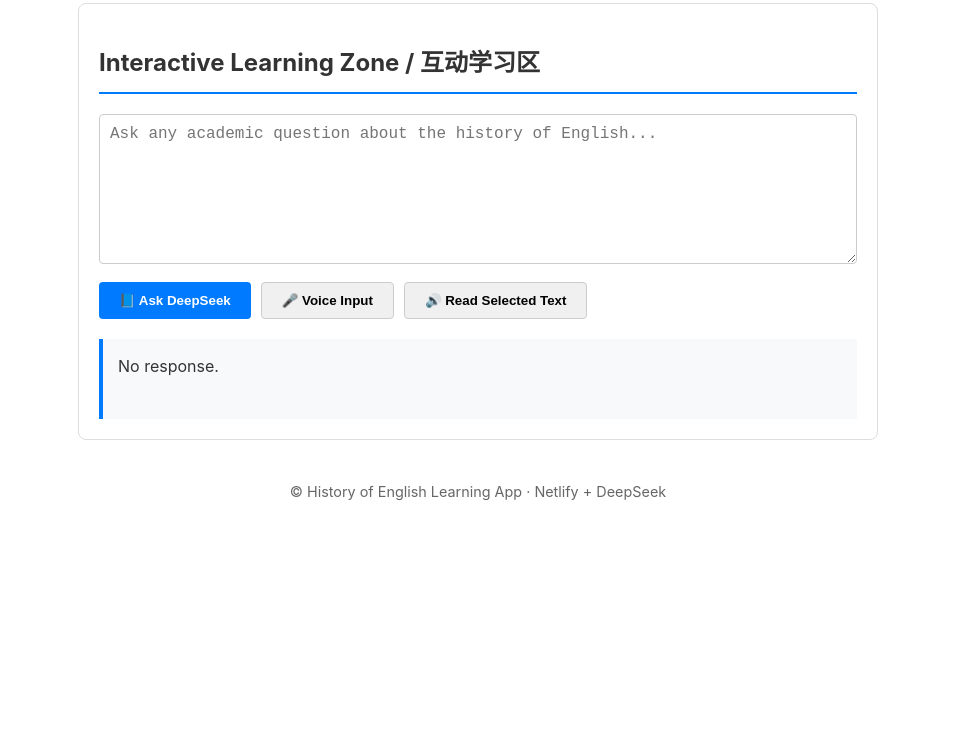
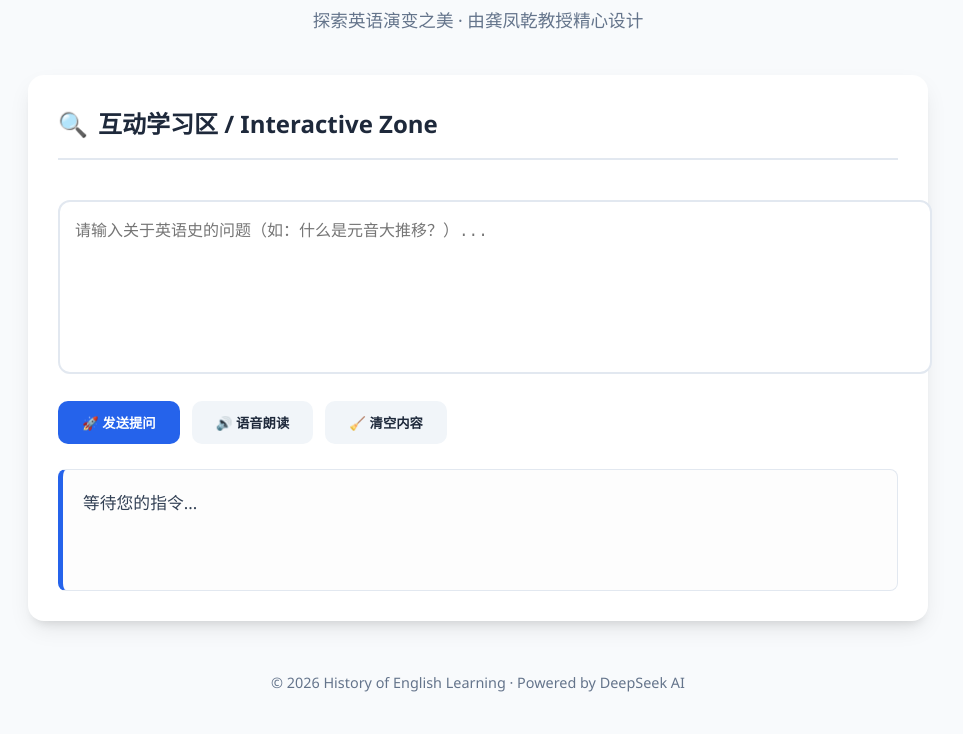
Before and after one commit to gong-fq/ChatGPT, a plain HTML site: page index.html in a window 1280 px wide. Shown: the part 142-876 px from the top of the page, without its empty margins (162-1125 px from the left). Before the commit the page ends 800 px from the top, so only its background shows below. Drawn offline with Linux system fonts and the light colour scheme.

Commit message:
Add files via upload

```diff
--- a/index.html
+++ b/index.html
@@ -6,116 +6,205 @@
     <title>History of English Learning App</title>
     <link rel="icon" href="data:,">
     <style>
-        body { font-family: -apple-system, BlinkMacSystemFont, "Segoe UI", Roboto, sans-serif; line-height: 1.6; max-width: 800px; margin: 0 auto; padding: 20px; color: #333; }
-        .container { border: 1px solid #ddd; border-radius: 8px; padding: 20px; background-color: #fff; }
-        h2 { border-bottom: 2px solid #007bff; padding-bottom: 10px; }
-        textarea { width: 100%; height: 150px; padding: 10px; border: 1px solid #ccc; border-radius: 4px; box-sizing: border-box; font-size: 16px; margin-bottom: 10px; resize: vertical; }
-        .button-group { display: flex; gap: 10px; margin-bottom: 20px; flex-wrap: wrap; }
-        button { padding: 10px 20px; border: none; border-radius: 4px; cursor: pointer; font-weight: bold; background-color: #f0f0f0; border: 1px solid #ccc; transition: all 0.2s; }
-        button:hover { background-color: #e0e0e0; }
-        .btn-primary { background-color: #007bff; color: white; border: none; }
-        .btn-primary:hover { background-color: #0056b3; }
-        #response-box { padding: 15px; background-color: #f8f9fa; border-left: 4px solid #007bff; min-height: 50px; white-space: pre-wrap; margin-top: 10px; }
-        .footer { text-align: center; margin-top: 40px; font-size: 0.9em; color: #666; }
+        :root {
+            --primary-color: #2563eb;
+            --primary-hover: #1d4ed8;
+            --bg-color: #f8fafc;
+            --card-bg: #ffffff;
+            --text-main: #1e293b;
+            --text-muted: #64748b;
+        }
+
+        body {
+            font-family: 'Segoe UI', Roboto, Helvetica, Arial, sans-serif;
+            line-height: 1.6;
+            background-color: var(--bg-color);
+            color: var(--text-main);
+            max-width: 900px;
+            margin: 0 auto;
+            padding: 40px 20px;
+        }
+
+        .header {
+            text-align: center;
+            margin-bottom: 40px;
+            animation: fadeIn 1s ease-in;
+        }
+
+        .header h1 { color: var(--primary-color); margin-bottom: 10px; font-size: 2.5rem; }
+        .header p { color: var(--text-muted); font-size: 1.1rem; }
+
+        .container {
+            background: var(--card-bg);
+            padding: 30px;
+            border-radius: 16px;
+            box-shadow: 0 10px 25px -5px rgba(0, 0, 0, 0.1), 0 8px 10px -6px rgba(0, 0, 0, 0.1);
+        }
+
+        h2 {
+            display: flex;
+            align-items: center;
+            gap: 10px;
+            font-size: 1.5rem;
+            margin-top: 0;
+            color: var(--text-main);
+            border-bottom: 2px solid #e2e8f0;
+            padding-bottom: 15px;
+        }
+
+        textarea {
+            width: 100%;
+            height: 140px;
+            padding: 15px;
+            border: 2px solid #e2e8f0;
+            border-radius: 12px;
+            font-size: 16px;
+            margin: 20px 0;
+            transition: border-color 0.3s;
+            resize: none;
+            outline: none;
+        }
+
+        textarea:focus { border-color: var(--primary-color); }
+
+        .button-group { display: flex; gap: 12px; margin-bottom: 25px; flex-wrap: wrap; }
+
+        button {
+            padding: 12px 24px;
+            border: none;
+            border-radius: 10px;
+            cursor: pointer;
+            font-weight: 600;
+            display: flex;
+            align-items: center;
+            gap: 8px;
+            transition: all 0.2s cubic-bezier(0.4, 0, 0.2, 1);
+        }
+
+        .btn-primary { background-color: var(--primary-color); color: white; }
+        .btn-primary:hover { background-color: var(--primary-hover); transform: translateY(-2px); box-shadow: 0 4px 12px rgba(37, 99, 235, 0.3); }
+        .btn-secondary { background-color: #f1f5f9; color: var(--text-main); }
+        .btn-secondary:hover { background-color: #e2e8f0; transform: translateY(-2px); }
+
+        #response-box {
+            padding: 20px;
+            background-color: #fdfdfd;
+            border: 1px solid #e2e8f0;
+            border-left: 5px solid var(--primary-color);
+            border-radius: 8px;
+            min-height: 80px;
+            white-space: pre-wrap;
+            font-size: 1.05rem;
+            color: #334155;
+            position: relative;
+        }
+
+        /* 打字机光标效果 */
+        .typing::after {
+            content: '|';
+            animation: blink 0.7s infinite;
+            color: var(--primary-color);
+            margin-left: 2px;
+        }
+
+        @keyframes blink { 50% { opacity: 0; } }
+        @keyframes fadeIn { from { opacity: 0; transform: translateY(10px); } to { opacity: 1; transform: translateY(0); } }
+
+        .footer { text-align: center; margin-top: 50px; color: var(--text-muted); font-size: 0.9rem; }
     </style>
 </head>
 <body>
 
     <div class="header">
-        <p>This interactive app introduces the historical development of English. 本应用系统讲解英语从史前阶段到全球英语的发展历程。</p>
-        <p><strong>由龚凤乾教授精心设计</strong></p>
+        <h1>English History AI</h1>
+        <p>探索英语演变之美 · 由龚凤乾教授精心设计</p>
     </div>
 
     <div class="container">
-        <h2>Interactive Learning Zone / 互动学习区</h2>
+        <h2><span>🔍</span> 互动学习区 / Interactive Zone</h2>
 
-        <textarea id="user-input" placeholder="Ask any academic question about the history of English..."></textarea>
+        <textarea id="user-input" placeholder="请输入关于英语史的问题（如：什么是元音大推移？）..."></textarea>
 
         <div class="button-group">
-            <button class="btn-primary" onclick="askAI()">📘 Ask DeepSeek</button>
-            <button onclick="alert('Voice input feature coming soon!')">🎤 Voice Input</button>
-            <button onclick="readText()">🔊 Read Selected Text</button>
+            <button class="btn-primary" onclick="askAI()">🚀 发送提问</button>
+            <button class="btn-secondary" onclick="readText()">🔊 语音朗读</button>
+            <button class="btn-secondary" onclick="document.getElementById('user-input').value=''">🧹 清空内容</button>
         </div>
 
-        <div id="response-box">No response.</div>
+        <div id="response-box">等待您的指令...</div>
     </div>
 
     <div class="footer">
-        © History of English Learning App · Netlify + DeepSeek
+        © 2026 History of English Learning · Powered by DeepSeek AI
     </div>
 
     <script>
-        // 定义 AI 询问函数
+        // 模拟流式输出效果的函数
+        function typeWriter(text, elementId, speed = 30) {
+            const element = document.getElementById(elementId);
+            element.innerHTML = "";
+            element.classList.add('typing');
+            let i = 0;
+
+            function type() {
+                if (i < text.length) {
+                    element.innerHTML += text.charAt(i);
+                    i++;
+                    setTimeout(type, speed);
+                    // 自动滚动到底部
+                    window.scrollTo(0, document.body.scrollHeight);
+                } else {
+                    element.classList.remove('typing');
+                }
+            }
+            type();
+        }
+
         async function askAI() {
             const userInput = document.getElementById('user-input').value;
             const responseBox = document.getElementById('response-box');
 
             if (!userInput.trim()) {
-                alert("Please enter a question! / 请输入问题！");
+                alert("请输入问题！");
                 return;
             }
 
-            // 更新 UI 状态
-            responseBox.innerText = "Waiting for response... / 正在思考中...";
+            responseBox.innerText = "正在思考中，请稍候...";
+            responseBox.classList.add('typing');
 
             try {
-                // 发起 POST 请求到 Netlify Function
                 const response = await fetch("/.netlify/functions/chat", {
                     method: "POST",
-                    headers: {
-                        "Content-Type": "application/json"
-                    },
-                    // 这里发送的数据结构必须与 chat.js 里的 JSON.parse 对应
+                    headers: { "Content-Type": "application/json" },
                     body: JSON.stringify({ question: userInput })
                 });
 
-                // 检查 HTTP 状态码
-                if (!response.ok) {
-                    const errorMsg = await response.text();
-                    throw new Error(`HTTP ${response.status}: ${errorMsg}`);
-                }
-
                 const data = await response.json();
 
-                // 显示结果
-                if (data.answer) {
-                    responseBox.innerText = data.answer;
+                if (response.ok) {
+                    // 调用模拟流式显示
+                    typeWriter(data.answer, 'response-box');
                 } else {
-                    responseBox.innerText = "Error: Invalid response format from server.";
+                    responseBox.classList.remove('typing');
+                    responseBox.innerText = "抱歉，出错了: " + (data.answer || "未知错误");
                 }
-
             } catch (error) {
-                console.error("Fetch Error:", error);
-                responseBox.innerText = "Error contacting server: " + error.message;
+                responseBox.classList.remove('typing');
+                responseBox.innerText = "无法连接到服务器，请检查网络。";
             }
         }
 
-        // 朗读功能的简单实现
-       // 修复后的语音朗读功能：支持中英双语自动切换
         function readText() {
-    // 获取选中的文字，如果没有选中，则获取回复框中的全部文字
             const selection = window.getSelection().toString();
             const textToRead = selection || document.getElementById('response-box').innerText;
 
-    if (textToRead && textToRead !== "No response." && textToRead !== "Waiting for response... / 正在思考中...") {
+            if (textToRead && !textToRead.includes("正在思考")) {
                 const utterance = new SpeechSynthesisUtterance(textToRead);
-
-        // 核心逻辑：检测文本中是否包含中文字符
                 const hasChinese = /[\u4e00-\u9fa5]/.test(textToRead);
-
-        if (hasChinese) {
-            utterance.lang = 'zh-CN'; // 如果有中文，使用中文发音
-            utterance.rate = 1.0;     // 语速设置
-        } else {
-            utterance.lang = 'en-US'; // 纯英文则继续使用英文发音
-            utterance.rate = 0.9;     // 英文语速稍微放慢一点点，方便学习
-        }
-
-        // 停止当前正在进行的朗读（防止重叠），开始新朗读
+                utterance.lang = hasChinese ? 'zh-CN' : 'en-US';
+                utterance.rate = 0.9;
                 window.speechSynthesis.cancel();
                 window.speechSynthesis.speak(utterance);
-    } else {
-        alert("Nothing to read! Please wait for a response or select some text.");
             }
         }
     </script>
```
Lines whose indentation alone changed are shown as unchanged.
